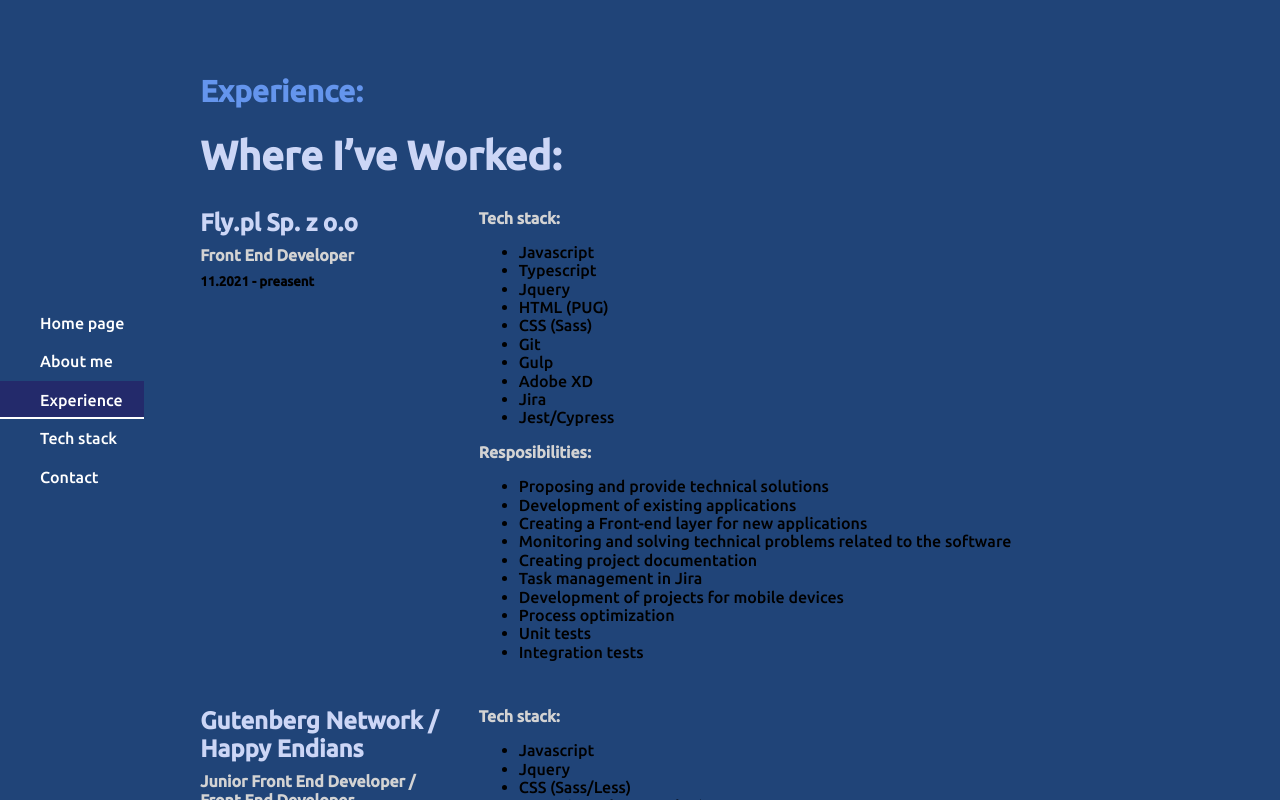
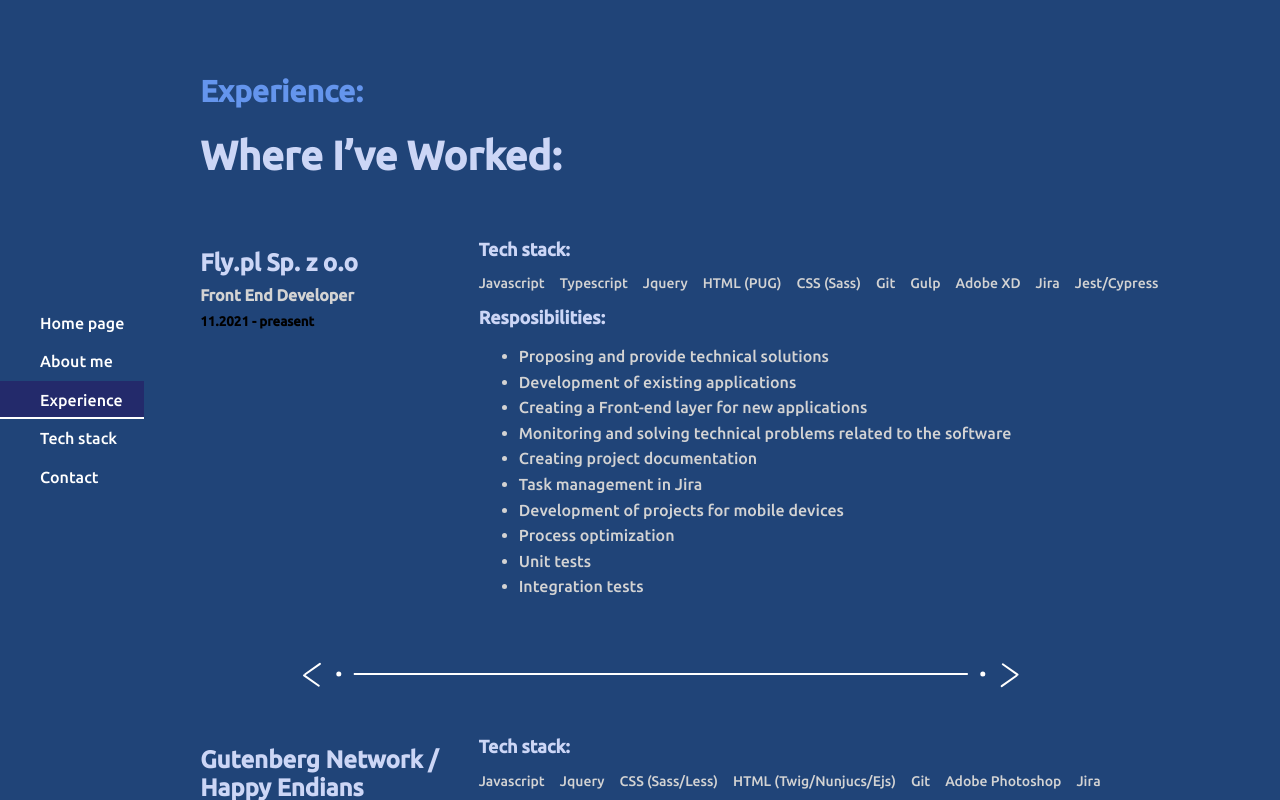
Before and after one commit to AlekPawlowski/portfolio_site, a React (Vite) app: page /Experience in a window 1280 px wide. Shown: the top 800 px of the page. Built offline with nearby package versions, Linux system fonts and the light colour scheme.

Commit message:
add separator to experience section

```diff
--- a/src/views/Experience/WorkElement.experience.tsx
+++ b/src/views/Experience/WorkElement.experience.tsx
@@ -1,10 +1,17 @@
-import { Fragment } from "react";
+import { Fragment, useEffect, useState } from "react";
 import WorkElementInterface from "../../interfaces/Work.interface"
 import RenderTxtBlockWithHeader from "../Components/RenderTxtBlockWithHeader.components";
 
 export default function WorkElement({ ...props }: WorkElementInterface) {
     const { id, name, occupaction, from, to, techStack, responsibilities } = props;
+    const [animationClass, setAminationClass] = useState("start_work_separator");
+    useEffect(() => {
+        setTimeout(() => {
+            setAminationClass('work_separator')
+        }, 1000);
+    }, [])
     return <article className="work_element">
+
         <header className="work_header">
             <h3>{name}</h3>
             <h4>{occupaction}</h4>
@@ -13,18 +20,24 @@ export default function WorkElement({ ...props }: WorkElementInterface) {
         <section className="work_content">
             {techStack ? (
                 <RenderTxtBlockWithHeader
-                    headTag={"h4"}
+                    headTag={"h6"}
                     headContent={"Tech stack:"}
                     contentContainerClassName="tech_stack_list"
                     content={techStack} />
             ) : ""}
 
             <RenderTxtBlockWithHeader
-                headTag={"h4"}
+                headTag={"h6"}
                 headContent={"Resposibilities:"}
                 contentContainerClassName = "resposibilities_list"
                 content={responsibilities}
             />
         </section>
+        <div className={animationClass}>
+            <div className="left_dot dot"></div>
+            <div className="right_dot dot"></div>
+            <div className="left_bracket bracket"></div>
+            <div className="right_bracket bracket"></div>
+        </div>
     </article>
 }
--- a/src/views/Experience/WorkSection.experience.tsx
+++ b/src/views/Experience/WorkSection.experience.tsx
@@ -14,7 +14,7 @@ export default function WorkSection(): JSX.Element {
         fetchData();
     }, [])
 
-    return <section>
+    return <section className="work_section">
         <h2>Where I’ve Worked:</h2>
         { Object.keys(workExperience).reverse().map((element, index) => {
             const workElement: WorkElementInterface = workExperience[element as any];
--- a/src/views/Experience/experience.style.scss
+++ b/src/views/Experience/experience.style.scss
@@ -1,10 +1,12 @@
 @import "../../globalStyles/partials/variables.scss";
 
 .work_element {
+    position: relative;
     display: grid;
     grid-template-columns: 2fr 6fr;
     column-gap: 30px;
-    margin: 20px 0;
+    padding: 60px 0;
+    // margin: 60px 0;
     h3,
     h4,
     h5 {
@@ -13,4 +15,154 @@
     h4 {
         // font-size: 24px;
     }
+    h6 {
+        margin: 0;
+        font-size: 18px;
+        color: $lightPurple;
+    }
 }
+$lineColor: white;
+
+%separatorStyle{
+    position: absolute;
+    background-color: $lineColor;
+    bottom: 0;
+    left: 45%;
+    height: 2px;
+    transform: translate(-50%, -50%);
+    transition: .5s;
+}
+.start_work_separator {
+    width: 0%;
+    @extend %separatorStyle;
+    .bracket {
+        &:after {
+            transform: rotate(0deg);
+        }
+        &:before {
+            transform: rotate(0deg);
+        }
+        &.right_bracket {
+            right: -50px;
+            top: 50%;
+            transform: rotate(180deg);
+            transform-origin: 0px 1px;
+        }
+    }
+}
+.work_separator {
+    width: 60%;
+    @extend %separatorStyle;
+    .dot {
+        position: absolute;
+        top: 50%;
+        transform: translate(-50%, -50%);
+        background-color: $lineColor;
+        border-radius: 15px;
+        width: 5px;
+        height: 5px;
+        &.left_dot {
+            left: -15px;
+        }
+        &.right_dot {
+            right: -20px;
+        }
+    }
+    .bracket {
+        position: absolute;
+        top: 50%;
+        background-color: $lineColor;
+        transition: 1s all;
+        &::after,
+        &::before {
+            content: " ";
+            transition: 1s all;
+            position: absolute;
+            width: 20px;
+            height: 2px;
+            background-color: $lineColor;
+            border-radius: 5px;
+            transform-origin: 0 0;
+            animation-duration: 1s;
+        }
+        &:after {
+            animation-name: bracketAnimAfter;
+            transform: rotate(-35deg);
+        }
+        &:before {
+            animation-name: bracketAnimBefore;
+            transform: rotate(35deg);
+        }
+        &.left_bracket {
+            left: -50px;
+        }
+        &.right_bracket {
+            right: -50px;
+            top: 50%;
+            transform: rotate(180deg);
+            transform-origin: 0px 1px;
+        }
+    }
+}
+
+@keyframes bracketAnimBefore{
+    0% {
+        height: 0;
+        width: 0;
+        transform: rotate(0deg);
+    }
+    50% {
+        height: 2px;
+        width: 20px;
+        transform: rotate(0deg);
+    }
+    100% {
+        height: 2px;
+        width: 20px;
+
+        transform: rotate(35deg);
+    }
+}
+@keyframes bracketAnimAfter {
+    0% {
+        height: 0;
+        width: 0;
+        transform: rotate(0deg);
+    }
+    50% {
+        height: 2px;
+        width: 20px;
+        transform: rotate(0deg);
+    }
+    100% {
+        height: 2px;
+        width: 20px;
+        transform: rotate(-35deg);
+    }
+}
+
+
+article:last-of-type {
+    .work_separator {
+        display: none;
+    }
+}
+
+.tech_stack_list {
+    display: flex;
+    gap: 10px 15px;
+    justify-content: flex-start;
+    flex-wrap: wrap;
+    padding: 0;
+    li {
+        list-style: none;
+        color: $techElementsColor;
+        font-size: 14px;
+    }
+}
+.resposibilities_list {
+    li {
+        color: $techElementsColor;
+        line-height: 160%;
+    }
+}
```
